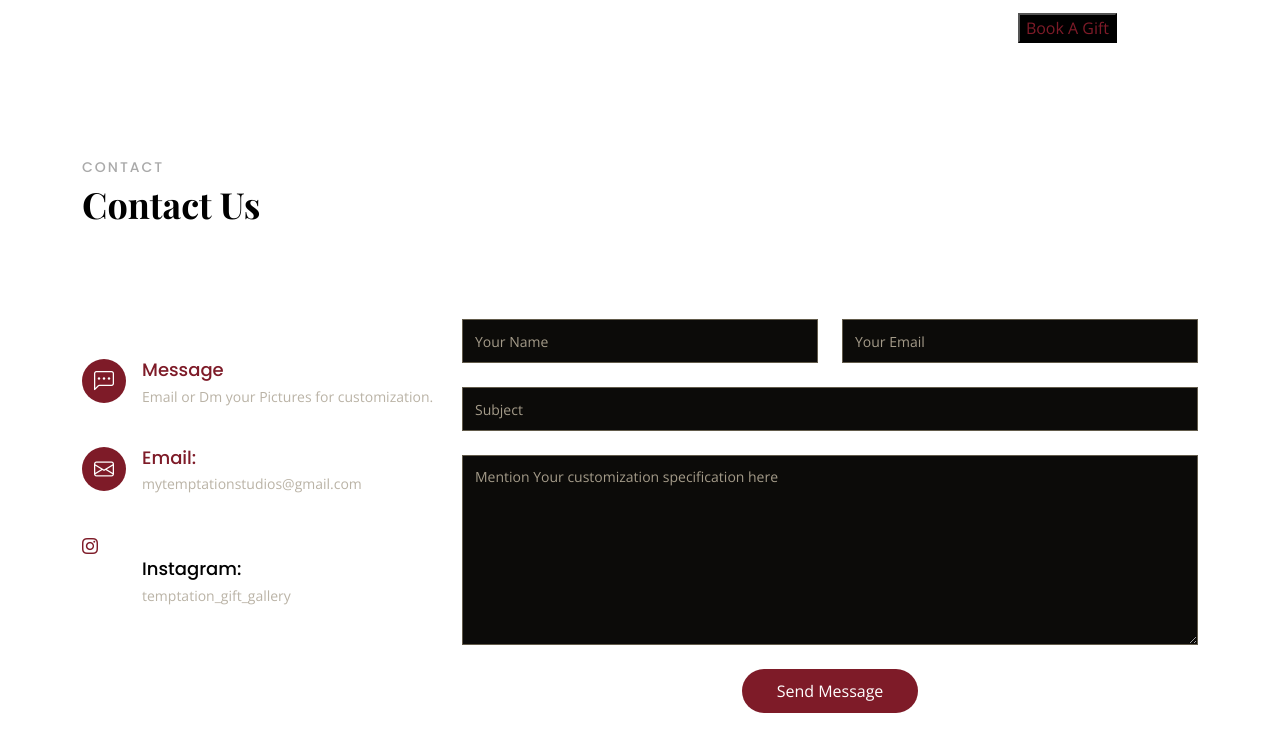
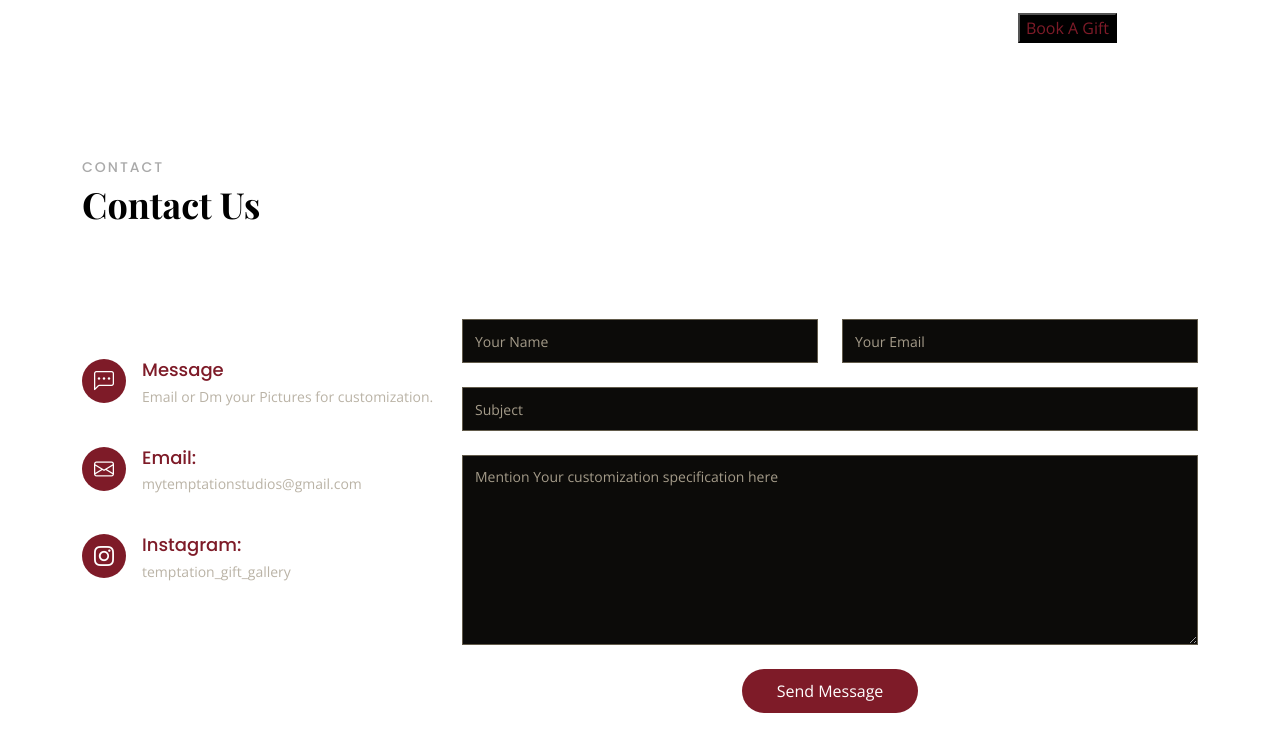
Before and after one commit to Nikita-jain-15/Temptation-gift-gallery.github.io, a plain HTML site: page index.html in a window 1280 px wide. Shown: the part 3394-4145 px from the top of the page. Drawn offline with nearby package versions, Linux system fonts and the light colour scheme; a web font is replaced by a local one.

Commit message:
Update index.html

```diff
--- a/index.html
+++ b/index.html
@@ -441,7 +441,7 @@
               </div>
 
               <div class="phone">
-                <a class="bi bi-instagram" ></a></i>
+                <i class="bi bi-instagram" ></i>
                 <h4>Instagram:</h4>
                 <p>temptation_gift_gallery</p>
               </div>
```
